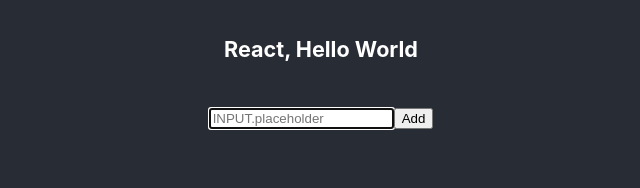
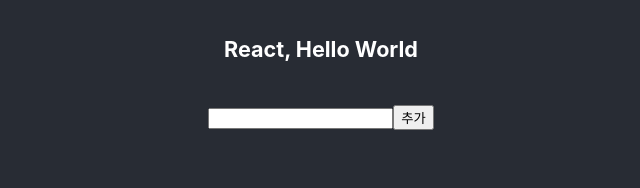
Before and after one commit to ungsik-J/ReactFrontEnd3rd8Week, a React (Create React App) app in the folder week.01.v0614/myapp/: page / in a window 1280 px wide. Shown: the top 188 px of the page, without its empty margins (319-959 px from the left). Built offline with nearby package versions, Linux system fonts and the light colour scheme.

Commit message:
Parent, Child components

```diff
--- a/week.01.v0614/myapp/src/component/Parent.jsx
+++ b/week.01.v0614/myapp/src/component/Parent.jsx
@@ -39,7 +39,7 @@
                 handleOnClick={handleAddCustomer}
             />
             <ul>
-                {customers.map((customer) => (
+                {customers?.map((customer) => (
                     <li key={customer.id} onDoubleClick={() => handleDelete(customer.id)}>
                         {customer.name}
                     </li>
--- a/week.01.v0614/myapp/src/component/PushAndDelete.jsx
+++ b/week.01.v0614/myapp/src/component/PushAndDelete.jsx
@@ -2,58 +2,20 @@
 
 const data = [];
 
-const PushAndDelete = () => {
-    const [customers, setCustomers] = useState(data);
-    const [name, setName] = useState('');
+const PushAndDelete = (props) => {
 
-    const handleOnClick = () => {
-        if (name) {
-            setCustomers(prevCustomers => [
-                ...prevCustomers,
-                { id: prevCustomers.length + 1, name }
-            ]);
+    const { name, setName, handleEnter, handleOnClick } = props;
 
-            setName('');
-        }
-    };
-
-    const handleDelete = (id) => {
-        setCustomers(prevCustomers => prevCustomers.filter(customer => customer.id !== id));
-    };
-
-    const handleEnter = (e) => {
-        if (e.key === 'Enter') {
-            handleOnClick();
-        }
-    };
-
-    const inputRef = useRef(null)
-    useEffect(() => {
-        inputRef.current?.focus();
-    }, []);
-
-    const vPlaceholder = "INPUT.placeholder"
 
     return (
-        <div>
-            <input
-                type="text"
-                ref={inputRef}
-                placeholder={vPlaceholder}
-                value={name}
+        <>
+            <input type="text" name="name" value={name}
                 onChange={(e) => setName(e.target.value)}
+                onKeyUp={(e) => handleEnter(e)}
             />
-            <button onClick={handleOnClick} > Add </button>
-            <ul>
-                {
-                    customers.map((customer) => (
-                        <li key={customer.id} >
-                            {customer.name} < button onClick={() => handleDelete(customer.id)}> Delete </button>
-                        </li>
-                    ))}
-            </ul>
-        </div>
-    );
+            <button onClick={handleOnClick}>추가</button>
+        </>
+    )
 };
 
 export default PushAndDelete;
```
